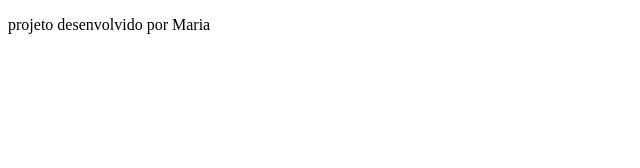
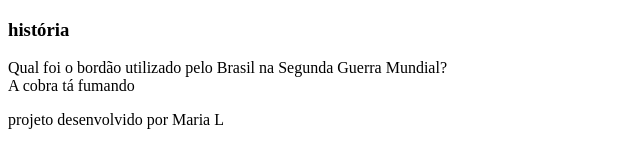
Before and after one commit to mimaalice/web-da-mima, a plain HTML site: page index.html in a window 1280 px wide. Shown: the whole page, without its empty margins (0-640 px from the left). Drawn offline with Linux system fonts and the light colour scheme.

Commit message:
parte 2 do segundo video

```diff
--- a/index.html
+++ b/index.html
@@ -7,10 +7,22 @@
 </head>
 <body>
     <main>
-
+<section id="container">
+    <article class="cartão">
+        <div class="cartao__conteúdo">
+            <h3>história</h3>
+            <div class="cartão__conteúdo__pergunta">
+                Qual foi o bordão utilizado pelo Brasil na Segunda Guerra Mundial?
+            </div>
+            <div class="cartão__conteúdo__resposta">
+                A cobra tá fumando
+            </div>
+        </div>
+    </article>
+</section>
     </main>
     <footer>
-        <p>projeto desenvolvido por Maria</p>
+        <p>projeto desenvolvido por Maria L</p>
     </footer>
 </body>
 </html>
```
